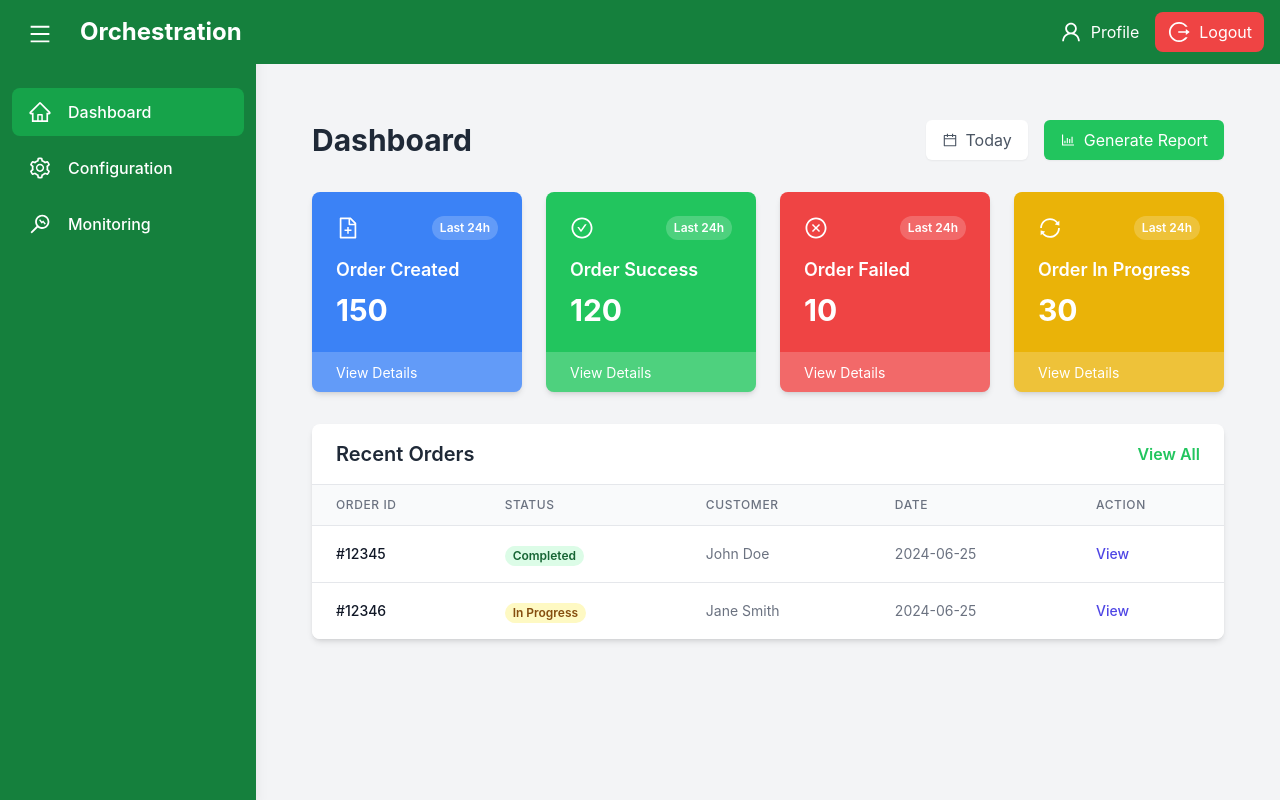
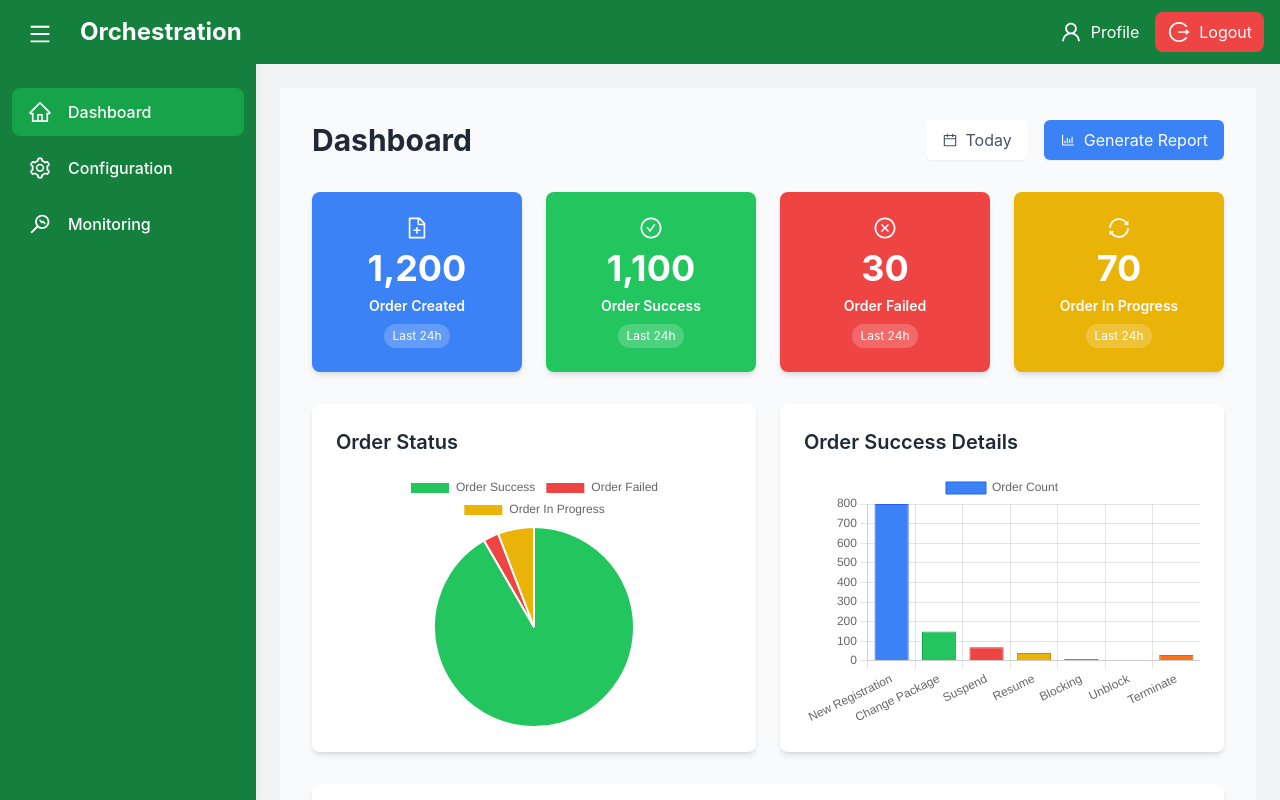
Before and after one commit to Gezaa/orches-app, a React (Create React App) app in the folder frontend/: page / in a window 1280 px wide. Built offline with nearby package versions, Linux system fonts and the light colour scheme.

Commit message:
refactor, style : update dashboard styles and add chart

```diff
--- a/frontend/package.json
+++ b/frontend/package.json
@@ -8,7 +8,9 @@
     "@testing-library/jest-dom": "^5.17.0",
     "@testing-library/react": "^13.4.0",
     "@testing-library/user-event": "^13.5.0",
+    "chart.js": "^4.4.3",
     "react": "^18.3.1",
+    "react-chartjs-2": "^5.2.0",
     "react-dom": "^18.3.1",
     "react-icons": "^5.2.1",
     "react-router-dom": "^6.23.1",
--- a/frontend/src/components/Dashboard.jsx
+++ b/frontend/src/components/Dashboard.jsx
@@ -1,55 +1,135 @@
-import React from 'react';
+import React, { useState, useEffect } from 'react';
 import { AiOutlineFileAdd, AiOutlineCheckCircle, AiOutlineCloseCircle, AiOutlineSync, AiOutlineBarChart, AiOutlineCalendar } from 'react-icons/ai';
+import { Bar, Pie } from 'react-chartjs-2';
+import { Chart as ChartJS, CategoryScale, LinearScale, BarElement, Title, Tooltip, Legend, ArcElement } from 'chart.js';
+
+ChartJS.register(CategoryScale, LinearScale, BarElement, Title, Tooltip, Legend, ArcElement);
 
 export default function Dashboard() {
+    const [selectedCard, setSelectedCard] = useState('success');
+    const [barChartData, setBarChartData] = useState(null);
+    const [pieChartData, setPieChartData] = useState(null);
+
     const cards = [
-        { title: 'Order Created', icon: AiOutlineFileAdd, value: 150, color: 'bg-blue-500' },
-        { title: 'Order Success', icon: AiOutlineCheckCircle, value: 120, color: 'bg-green-500' },
-        { title: 'Order Failed', icon: AiOutlineCloseCircle, value: 10, color: 'bg-red-500' },
-        { title: 'Order In Progress', icon: AiOutlineSync, value: 30, color: 'bg-yellow-500' },
+        { id: 'created', title: 'Order Created', icon: AiOutlineFileAdd, value: 1200, color: 'bg-blue-500' },
+        { id: 'success', title: 'Order Success', icon: AiOutlineCheckCircle, value: 1100, color: 'bg-green-500' },
+        { id: 'failed', title: 'Order Failed', icon: AiOutlineCloseCircle, value: 30, color: 'bg-red-500' },
+        { id: 'inprogress', title: 'Order In Progress', icon: AiOutlineSync, value: 70, color: 'bg-yellow-500' },
     ];
 
+    const barData = {
+        created: [835, 190, 70, 40, 20, 10, 35],
+        success: [800, 150, 70, 40, 10, 0, 30],
+        failed: [5, 20, 0, 0, 5, 0, 0],
+        inprogress: [30, 20, 0, 0, 5, 10, 5],
+    };
+
+    useEffect(() => {
+        // Update bar chart data when selectedCard changes
+        setBarChartData({
+            labels: ['New Registration', 'Change Package', 'Suspend', 'Resume', 'Blocking', 'Unblock', 'Terminate'],
+            datasets: [
+                {
+                    label: 'Order Count',
+                    data: barData[selectedCard],
+                    backgroundColor: ['#3b82f6', '#22c55e', '#ef4444', '#eab308', '#8b5cf6', '#ec4899', '#f97316'],
+                    borderColor: ['#2563eb', '#16a34a', '#dc2626', '#ca8a04', '#7c3aed', '#db2777', '#ea580c'],
+                    borderWidth: 1,
+                },
+            ],
+        });
+    }, [selectedCard]);
+
+    useEffect(() => {
+        // Initialize pie chart data excluding 'Order Created'
+        setPieChartData({
+            labels: cards.filter(card => card.id !== 'created').map(card => card.title),
+            datasets: [
+                {
+                    data: cards.filter(card => card.id !== 'created').map(card => card.value),
+                    backgroundColor: ['#22c55e', '#ef4444', '#eab308'],
+                    hoverBackgroundColor: ['#16a34a', '#dc2626', '#ca8a04'],
+                },
+            ],
+        });
+    }, []);
+
+    const barOptions = {
+        responsive: true,
+        maintainAspectRatio: false,
+        scales: {
+            y: {
+                beginAtZero: true,
+            },
+        },
+    };
+
+    const pieOptions = {
+        responsive: true,
+        maintainAspectRatio: false,
+    };
+
     return (
-        <div className="min-h-screen bg-gray-100 p-8">
-            <div className="max-w-7xl mx-auto">
-                <div className="flex justify-between items-center mb-8">
+        <div className="min-h-screen bg-gray-50 p-8">
+            <div className="max-w-7xl mx-auto space-y-8">
+                <div className="flex justify-between items-center">
                     <h1 className="text-3xl font-bold text-gray-800">Dashboard</h1>
                     <div className="flex space-x-4">
                         <button className="bg-white text-gray-600 px-4 py-2 rounded-md shadow-sm hover:bg-gray-50 transition duration-150 ease-in-out flex items-center">
                             <AiOutlineCalendar className="mr-2" />
                             Today
                         </button>
-                        <button className="bg-green-500 text-white px-4 py-2 rounded-md shadow-sm hover:bg-green-600 transition duration-150 ease-in-out flex items-center">
+                        <button className="bg-blue-500 text-white px-4 py-2 rounded-md shadow-sm hover:bg-blue-600 transition duration-150 ease-in-out flex items-center">
                             <AiOutlineBarChart className="mr-2" />
                             Generate Report
                         </button>
                     </div>
                 </div>
 
-                <div className="grid grid-cols-1 md:grid-cols-2 lg:grid-cols-4 gap-6 mb-8">
-                    {cards.map((card, index) => (
-                        <div key={index} className={`${card.color} rounded-lg shadow-md overflow-hidden`}>
-                            <div className="p-6 text-white">
-                                <div className="flex justify-between items-center mb-4">
-                                    <card.icon size={24} />
-                                    <span className="text-xs font-semibold bg-white bg-opacity-20 px-2 py-1 rounded-full">
-                                        Last 24h
-                                    </span>
-                                </div>
-                                <h2 className="text-lg font-semibold mb-2">{card.title}</h2>
-                                <p className="text-3xl font-bold">{card.value.toLocaleString()}</p>
+                <div className="grid grid-cols-1 md:grid-cols-2 lg:grid-cols-4 gap-6">
+                    {cards.map((card) => (
+                        <button
+                            key={card.id}
+                            className={`${card.color} rounded-lg shadow-md overflow-hidden transition-all duration-300 ease-in-out transform hover:scale-105 focus:outline-none focus:ring-2 focus:ring-offset-2 focus:ring-${card.color.split('-')[1]}-400`}
+                            onClick={() => setSelectedCard(card.id)}
+                        >
+                            <div className="p-6 text-white flex flex-col items-center justify-center h-full">
+                                <card.icon size={24} className="mb-2" />
+                                <p className="text-4xl font-bold mb-2">{card.value.toLocaleString()}</p>
+                                <h2 className="text-sm font-semibold text-center">{card.title}</h2>
+                                <span className="text-xs mt-2 bg-white bg-opacity-20 px-2 py-1 rounded-full">
+                                    Last 24h
+                                </span>
                             </div>
-                            <div className="bg-white bg-opacity-20 px-6 py-2">
-                                <span className="text-sm text-white">View Details</span>
+                        </button>
+                    ))}
+                </div>
+
+                <div className="grid grid-cols-1 md:grid-cols-2 gap-6">
+                    {pieChartData && (
+                        <div className="bg-white rounded-lg shadow-md p-6">
+                            <h2 className="text-xl font-semibold text-gray-800 mb-4">Order Status</h2>
+                            <div className="h-64">
+                                <Pie data={pieChartData} options={pieOptions} />
                             </div>
                         </div>
-                    ))}
+                    )}
+                    {barChartData && (
+                        <div className="bg-white rounded-lg shadow-md p-6">
+                            <h2 className="text-xl font-semibold text-gray-800 mb-4">
+                                {cards.find((card) => card.id === selectedCard)?.title} Details
+                            </h2>
+                            <div className="h-64">
+                                <Bar data={barChartData} options={barOptions} />
+                            </div>
+                        </div>
+                    )}
                 </div>
 
                 <div className="bg-white rounded-lg shadow-md overflow-hidden">
                     <div className="px-6 py-4 border-b border-gray-200 flex justify-between items-center">
                         <h2 className="text-xl font-semibold text-gray-800">Recent Orders</h2>
-                        <button className="text-green-500 hover:text-green-600 font-semibold transition duration-150 ease-in-out">
+                        <button className="text-blue-500 hover:text-blue-600 font-semibold transition duration-150 ease-in-out">
                             View All
                         </button>
                     </div>
```
Also changed, not shown: 1 other file (tests, documents, lock files or other folders).
